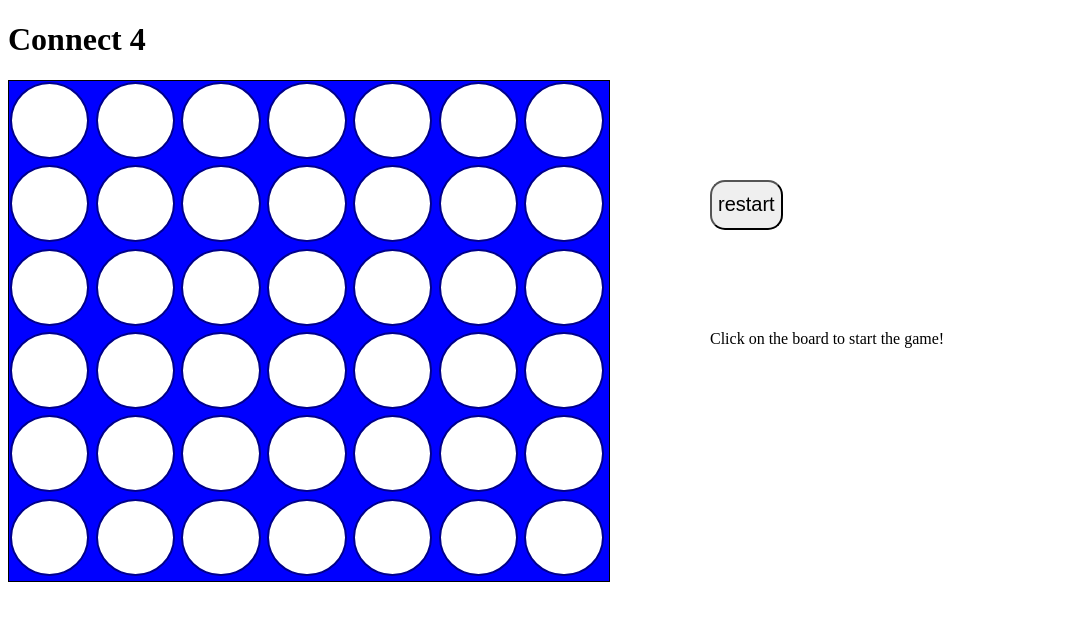
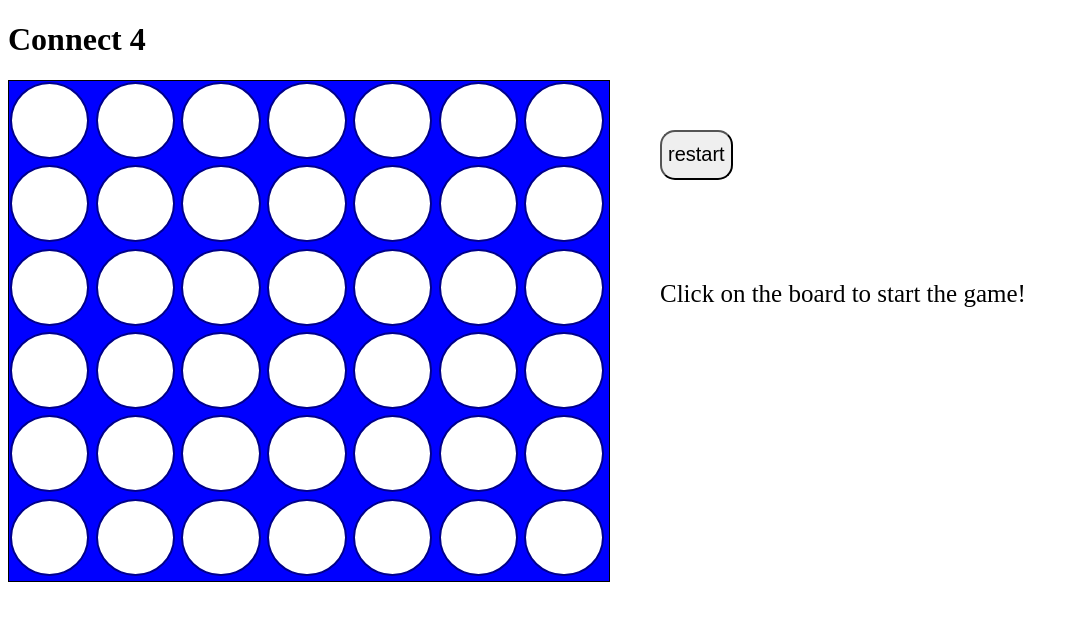
Before and after one commit to openmichael/connect4, a React app: page / in a window 1280 px wide. Shown: the top 620 px of the page, without its empty margins (0-1079 px from the left). Built offline with nearby package versions, Linux system fonts and the light colour scheme.

Commit message:
Modify font and css

```diff
--- a/src/components/Game.jsx
+++ b/src/components/Game.jsx
@@ -11,7 +11,8 @@ class Game extends React.Component {
       status: 'loading',
       board: [],
       turn: 0,
-      message: ''
+      message: '',
+      winMessage: ''
     };
   }
 
@@ -64,7 +65,7 @@ class Game extends React.Component {
 
   handleGameEndClick() {
     this.setState({
-      message: 'Game already over, please press restart to start a new game!'
+      winMessage: 'Game over, please restart a new game!'
     });
   }
 
@@ -228,6 +229,7 @@ class Game extends React.Component {
           <div className="status">
             <button onClick={this.restart.bind(this)}>restart</button>
             <p className="message">{this.state.message}</p>
+            <p className="message">{this.state.winMessage}</p>
           </div>
         </div>
       );
--- a/src/css/block.scss
+++ b/src/css/block.scss
@@ -21,6 +21,6 @@
 }
 
 .hover {
-  background-color: grey;
+  background-color: #A9A9A9;
   opacity: 0.5;
 }
--- a/src/css/main.scss
+++ b/src/css/main.scss
@@ -1,9 +1,5 @@
 .main {
   display: flex;
-}
-
-.status {
-  margin: 50px;
 }
 
 .status * {
@@ -13,6 +9,7 @@
 .message {
   width: 95%;
   height: auto;
+  font-size: 25px;
 }
 
 button {
```
